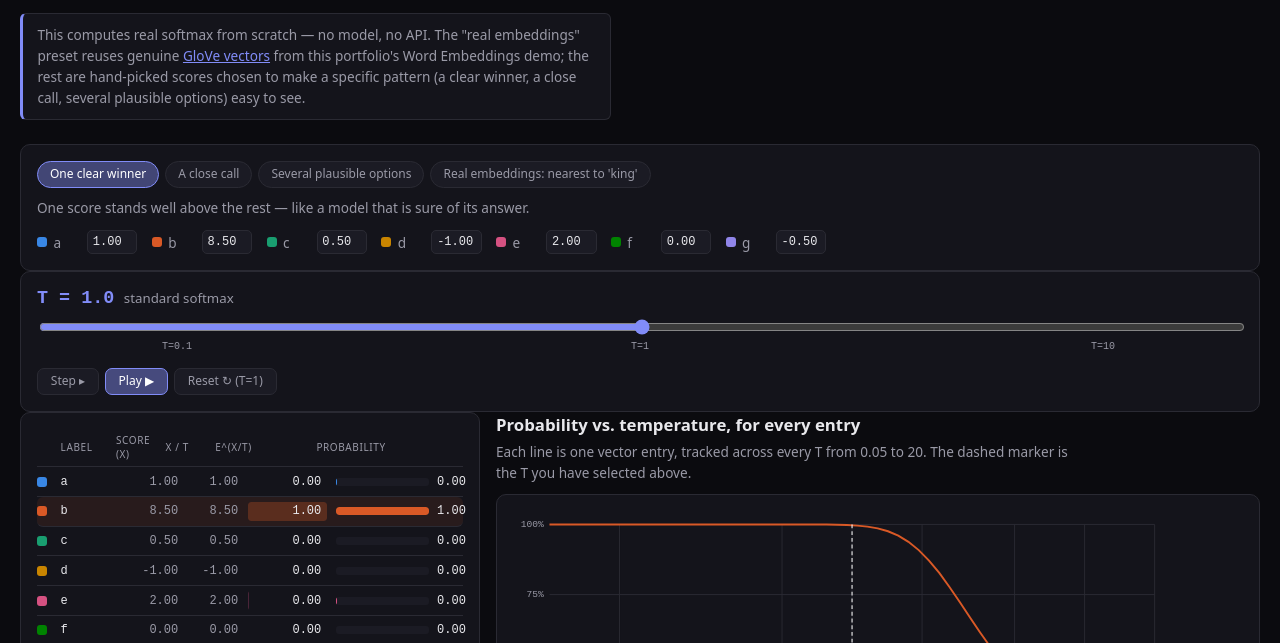
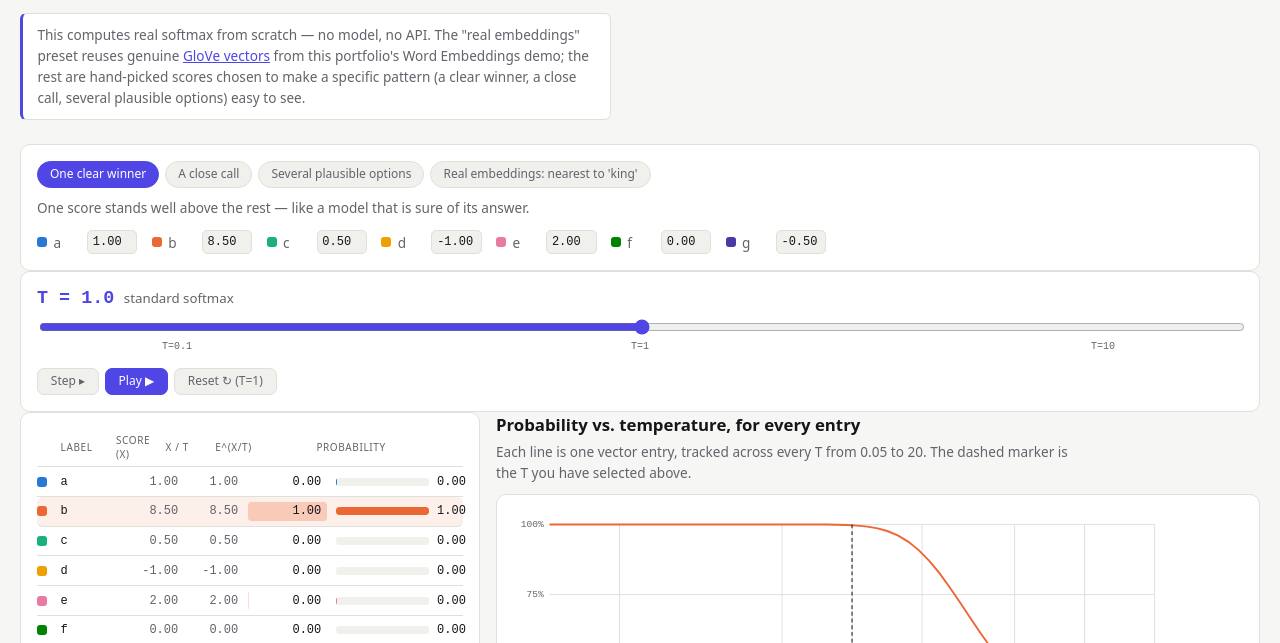
Before and after one commit to JoseMCortes/ai-visualized, a website built with Vite: page demos/softmax-temperature/index.html in a window 1280 px wide. Shown: the part 143-786 px from the top of the page. Built offline with nearby package versions, Linux system fonts and the light colour scheme.

Commit message:
Switch every demo and the landing page to a light theme
One consistent token set everywhere: off-white page, white cards,
near-black ink, indigo-600 accent (color-scheme: light). Every
hardcoded chart/marker color that was tuned for a near-black
background is remapped too — category-color arrays step from
Tailwind's 400s to 600s for contrast on white, the transformer
heatmap's sequential ramp and dimming overlay, softmax-temperature's
dataviz-validated categorical palette swaps to its light-mode hexes
(re-validated against the new white surface), and every 'emphasis
text is #fff' rule becomes var(--ink) instead of staying invisible
on a light background. Buttons/pills that read a selected state now
use a solid accent fill instead of a mix tuned for a dark panel.

Verified visually in Chrome across all 7 demos plus the landing
page: heatmap ramp, category scatter, pull/push arrows, tree
diagrams, chat bubbles, the softmax probability chart, all legible
with no invisible text. 163 tests pass (one assertion in
transformer-attention's geometry test updated for the new accent
rgb triplet); all 7 builds and the repo-wide lint stay clean.

```diff
--- a/demos/embeddings/src/style.css
+++ b/demos/embeddings/src/style.css
@@ -1,12 +1,12 @@
 :root {
-  --bg: #0b0b0f;
-  --panel: #14141b;
-  --panel-2: #1b1b24;
-  --line: #2a2a33;
-  --ink: #e8e8ec;
-  --ink-dim: #9a9aa7;
-  --accent: #818cf8;
-  color-scheme: dark;
+  --bg: #f6f6f4;
+  --panel: #ffffff;
+  --panel-2: #f0f0ec;
+  --line: #e0e0da;
+  --ink: #16161a;
+  --ink-dim: #63636b;
+  --accent: #4f46e5;
+  color-scheme: light;
 }
 
 * {
@@ -85,7 +85,7 @@ code {
 }
 
 .status.is-error {
-  color: #fca5a5;
+  color: #dc2626;
 }
 
 /* --- scatter plot --- */
@@ -111,7 +111,7 @@ code {
   font:
     10px ui-monospace,
     monospace;
-  fill: #71717f;
+  fill: var(--ink-dim);
   pointer-events: none;
 }
 
@@ -121,7 +121,7 @@ code {
 }
 
 .dot.is-active .dot-label {
-  fill: #fff;
+  fill: var(--ink);
   font-weight: 600;
 }
 
@@ -245,7 +245,7 @@ code {
 
 .seg button.is-on {
   color: #fff;
-  background: color-mix(in srgb, var(--accent) 30%, var(--panel-2));
+  background: var(--accent);
   border-color: var(--accent);
 }
 
--- a/demos/prompt-injection/src/style.css
+++ b/demos/prompt-injection/src/style.css
@@ -1,15 +1,15 @@
 :root {
-  --bg: #0b0b0f;
-  --panel: #14141b;
-  --panel-2: #1b1b24;
-  --line: #2a2a33;
-  --ink: #e8e8ec;
-  --ink-dim: #9a9aa7;
-  --accent: #818cf8;
-  --safe: #4ade80;
-  --leak: #f87171;
-  --untrusted: #fbbf24;
-  color-scheme: dark;
+  --bg: #f6f6f4;
+  --panel: #ffffff;
+  --panel-2: #f0f0ec;
+  --line: #e0e0da;
+  --ink: #16161a;
+  --ink-dim: #63636b;
+  --accent: #4f46e5;
+  --safe: #16a34a;
+  --leak: #dc2626;
+  --untrusted: #d97706;
+  color-scheme: light;
 }
 
 * {
@@ -102,18 +102,18 @@ code {
 
 .btn:hover {
   color: var(--ink);
-  border-color: #3a3a46;
+  border-color: #c7c7c0;
 }
 
 .btn.is-on {
   color: #fff;
-  background: color-mix(in srgb, var(--accent) 30%, var(--panel-2));
+  background: var(--accent);
   border-color: var(--accent);
 }
 
 .btn-primary {
   color: #fff;
-  background: color-mix(in srgb, var(--accent) 42%, var(--panel-2));
+  background: var(--accent);
   border-color: var(--accent);
   font-size: 13px;
   padding: 0.5rem 1.1rem;
--- a/demos/rag-ranking/src/style.css
+++ b/demos/rag-ranking/src/style.css
@@ -1,14 +1,14 @@
 :root {
-  --bg: #0b0b0f;
-  --panel: #14141b;
-  --panel-2: #1b1b24;
-  --line: #2a2a33;
-  --ink: #e8e8ec;
-  --ink-dim: #9a9aa7;
-  --accent: #818cf8;
-  --pos: #4ade80;
-  --neg: #f87171;
-  color-scheme: dark;
+  --bg: #f6f6f4;
+  --panel: #ffffff;
+  --panel-2: #f0f0ec;
+  --line: #e0e0da;
+  --ink: #16161a;
+  --ink-dim: #63636b;
+  --accent: #4f46e5;
+  --pos: #16a34a;
+  --neg: #dc2626;
+  color-scheme: light;
 }
 
 * {
@@ -101,7 +101,7 @@ a {
 
 .btn:hover:not(:disabled) {
   color: var(--ink);
-  border-color: #3a3a46;
+  border-color: #c7c7c0;
 }
 
 .btn:disabled {
@@ -111,7 +111,7 @@ a {
 
 .btn-primary {
   color: #fff;
-  background: color-mix(in srgb, var(--accent) 42%, var(--panel-2));
+  background: var(--accent);
   border-color: var(--accent);
 }
 
@@ -125,7 +125,7 @@ a {
 
 .method-tab.is-on {
   color: #fff;
-  background: color-mix(in srgb, var(--accent) 32%, var(--panel-2));
+  background: var(--accent);
   border-color: var(--accent);
 }
 
@@ -148,7 +148,7 @@ a {
 
 .query-btn.is-on {
   color: #fff;
-  background: color-mix(in srgb, var(--accent) 32%, var(--panel-2));
+  background: var(--accent);
   border-color: var(--accent);
 }
 
@@ -196,7 +196,7 @@ a {
 }
 
 .ranked-row:hover {
-  border-color: #3a3a46;
+  border-color: #c7c7c0;
 }
 
 .ranked-row.is-focus {
@@ -262,14 +262,14 @@ a {
   font-size: 10px;
   letter-spacing: 1px;
   text-align: right;
-  color: #3a3a46;
+  color: #c7c7c0;
 }
 
 .ranked-badge.rel-1 {
-  color: #93a35a;
+  color: #8a8f52;
 }
 .ranked-badge.rel-2 {
-  color: #7fbf6a;
+  color: #4f9e52;
 }
 .ranked-badge.rel-3 {
   color: var(--pos);
--- a/demos/skipgram/src/style.css
+++ b/demos/skipgram/src/style.css
@@ -1,14 +1,14 @@
 :root {
-  --bg: #0b0b0f;
-  --panel: #14141b;
-  --panel-2: #1b1b24;
-  --line: #2a2a33;
-  --ink: #e8e8ec;
-  --ink-dim: #9a9aa7;
-  --accent: #818cf8;
-  --pull: #4ade80;
-  --push: #f87171;
-  color-scheme: dark;
+  --bg: #f6f6f4;
+  --panel: #ffffff;
+  --panel-2: #f0f0ec;
+  --line: #e0e0da;
+  --ink: #16161a;
+  --ink-dim: #63636b;
+  --accent: #4f46e5;
+  --pull: #16a34a;
+  --push: #dc2626;
+  color-scheme: light;
 }
 
 * {
@@ -100,7 +100,7 @@ code {
 }
 
 .btn:hover:not(:disabled) {
-  border-color: #3a3a46;
+  border-color: #c7c7c0;
 }
 
 .btn:disabled {
@@ -110,7 +110,7 @@ code {
 
 .btn-primary {
   color: #fff;
-  background: color-mix(in srgb, var(--accent) 42%, var(--panel-2));
+  background: var(--accent);
   border-color: var(--accent);
 }
 
@@ -192,7 +192,7 @@ code {
 }
 
 .word.is-center text {
-  fill: #fff;
+  fill: var(--ink);
   font-weight: 600;
 }
 
@@ -205,7 +205,7 @@ code {
 }
 
 .word.is-center circle {
-  stroke: #fff;
+  stroke: var(--ink);
   stroke-width: 2;
 }
 
@@ -232,7 +232,7 @@ code {
 }
 
 .arrow-center {
-  stroke: #e8e8ec;
+  stroke: var(--ink);
   stroke-dasharray: 3 2;
 }
 
@@ -331,7 +331,7 @@ code {
 }
 
 .ins-word.is-center {
-  color: #fff;
+  color: var(--ink);
   font-weight: 600;
 }
 
@@ -373,9 +373,9 @@ code {
 }
 
 .tok.is-center {
-  color: #fff;
+  color: var(--ink);
   font-weight: 600;
-  box-shadow: inset 0 -2px 0 #fff;
+  box-shadow: inset 0 -2px 0 var(--ink);
 }
 
 .tok.is-context {
--- a/demos/skipgram/src/views/map.ts
+++ b/demos/skipgram/src/views/map.ts
@@ -50,7 +50,7 @@ export function createMap(host: HTMLElement): WordMap {
        <path d="M0,0 L7,3.5 L0,7 Z" fill="${fill}"/>
      </marker>`;
   defs.innerHTML =
-    head('ah-pull', '#4ade80') + head('ah-push', '#f87171') + head('ah-center', '#e8e8ec');
+    head('ah-pull', '#16a34a') + head('ah-push', '#dc2626') + head('ah-center', '#16161a');
   svg.appendChild(defs);
   host.replaceChildren(svg);
 
--- a/demos/softmax-temperature/src/style.css
+++ b/demos/softmax-temperature/src/style.css
@@ -1,12 +1,12 @@
 :root {
-  --bg: #0b0b0f;
-  --panel: #14141b;
-  --panel-2: #1b1b24;
-  --line: #2a2a33;
-  --ink: #e8e8ec;
-  --ink-dim: #9a9aa7;
-  --accent: #818cf8;
-  color-scheme: dark;
+  --bg: #f6f6f4;
+  --panel: #ffffff;
+  --panel-2: #f0f0ec;
+  --line: #e0e0da;
+  --ink: #16161a;
+  --ink-dim: #63636b;
+  --accent: #4f46e5;
+  color-scheme: light;
 }
 
 * {
@@ -86,7 +86,7 @@ code {
 
 .btn:hover:not(:disabled) {
   color: var(--ink);
-  border-color: #3a3a46;
+  border-color: #c7c7c0;
 }
 
 .btn:disabled {
@@ -96,7 +96,7 @@ code {
 
 .btn-primary {
   color: #fff;
-  background: color-mix(in srgb, var(--accent) 42%, var(--panel-2));
+  background: var(--accent);
   border-color: var(--accent);
 }
 
@@ -133,12 +133,12 @@ section {
 
 .ve-pill:hover {
   color: var(--ink);
-  border-color: #3a3a46;
+  border-color: #c7c7c0;
 }
 
 .ve-pill.is-active {
   color: #fff;
-  background: color-mix(in srgb, var(--accent) 38%, var(--panel-2));
+  background: var(--accent);
   border-color: var(--accent);
 }
 
@@ -414,7 +414,7 @@ section {
   top: 0;
   bottom: 0;
   border-radius: 5px;
-  background: linear-gradient(90deg, var(--accent), #4ade80);
+  background: linear-gradient(90deg, var(--accent), #16a34a);
 }
 
 .em-marker {
@@ -422,7 +422,7 @@ section {
   top: -3px;
   width: 2px;
   height: 16px;
-  background: #fff;
+  background: var(--ink);
   transform: translateX(-1px);
 }
 
@@ -467,7 +467,7 @@ section {
 }
 
 .cc-baseline {
-  stroke: #3a3a46;
+  stroke: #c7c7c0;
 }
 
 .cc-axis-label {
@@ -504,7 +504,7 @@ section {
 }
 
 .cc-marker {
-  stroke: #fff;
+  stroke: var(--ink);
   stroke-width: 1.5;
   stroke-dasharray: 4 3;
   opacity: 0.7;
--- a/demos/transformer-attention/src/style.css
+++ b/demos/transformer-attention/src/style.css
@@ -1,12 +1,12 @@
 :root {
-  --bg: #0b0b0f;
-  --panel: #14141b;
-  --panel-2: #1b1b24;
-  --line: #2a2a33;
-  --ink: #e8e8ec;
-  --ink-dim: #9a9aa7;
-  --accent: #818cf8;
-  color-scheme: dark;
+  --bg: #f6f6f4;
+  --panel: #ffffff;
+  --panel-2: #f0f0ec;
+  --line: #e0e0da;
+  --ink: #16161a;
+  --ink-dim: #63636b;
+  --accent: #4f46e5;
+  color-scheme: light;
 }
 
 * {
@@ -134,12 +134,12 @@ a {
 
 .seg button:hover {
   color: var(--ink);
-  border-color: #3a3a46;
+  border-color: #c7c7c0;
 }
 
 .seg button.is-on {
   color: #fff;
-  background: color-mix(in srgb, var(--accent) 30%, var(--panel-2));
+  background: var(--accent);
   border-color: var(--accent);
 }
 
@@ -178,7 +178,7 @@ a {
 }
 
 .arc-char.is-active {
-  fill: #fff;
+  fill: var(--ink);
   font-weight: 600;
 }
 
@@ -272,7 +272,7 @@ a {
 }
 
 .btn:hover:not(:disabled) {
-  border-color: #3a3a46;
+  border-color: #c7c7c0;
 }
 
 .btn:disabled {
@@ -282,7 +282,7 @@ a {
 
 .btn-primary {
   color: #fff;
-  background: color-mix(in srgb, var(--accent) 42%, var(--panel-2));
+  background: var(--accent);
   border-color: var(--accent);
 }
 
@@ -438,11 +438,11 @@ a {
 }
 
 .compute-score[data-sign='neg'] {
-  color: #f0a3a3;
+  color: #dc2626;
 }
 
 .compute-score[data-sign='pos'] {
-  color: #9fd0a8;
+  color: #16a34a;
 }
 
 .compute-arrow {
@@ -474,7 +474,7 @@ a {
 }
 
 .status.is-error {
-  color: #fca5a5;
+  color: #dc2626;
 }
 
 /* --- how to read --- */
--- a/demos/transformer-attention/src/views/geometry.ts
+++ b/demos/transformer-attention/src/views/geometry.ts
@@ -15,7 +15,7 @@ export function emphasize(weight: number, gamma = 0.65): number {
 
 /** Accent colour at a given opacity — the one hue both views use. */
 export function accent(alpha: number): string {
-  return `rgba(129, 140, 248, ${alpha.toFixed(3)})`;
+  return `rgba(79, 70, 229, ${alpha.toFixed(3)})`;
 }
 
 export function clamp(x: number, lo: number, hi: number): number {
--- a/demos/transformer-attention/src/views/heatmap.ts
+++ b/demos/transformer-attention/src/views/heatmap.ts
@@ -63,7 +63,7 @@ export function createHeatmap(host: HTMLElement, onFocus: (index: number | null)
 
     // focused query row: outline + faint dimming of the rest
     if (active >= 0 && active < count) {
-      ctx.fillStyle = 'rgba(11, 11, 15, 0.55)';
+      ctx.fillStyle = 'rgba(240, 240, 236, 0.72)';
       ctx.fillRect(PAD, PAD, cell * count, cell * active);
       ctx.fillRect(PAD, PAD + cell * (active + 1), cell * count, cell * (count - active - 1));
       ctx.strokeStyle = accent(0.9);
@@ -72,7 +72,7 @@ export function createHeatmap(host: HTMLElement, onFocus: (index: number | null)
     }
 
     if (showLabels) {
-      ctx.fillStyle = '#8b8b99';
+      ctx.fillStyle = '#63636b';
       // key characters along the top, rotated so they never collide
       ctx.textAlign = 'left';
       for (let j = 0; j < count; j++) {
@@ -85,7 +85,7 @@ export function createHeatmap(host: HTMLElement, onFocus: (index: number | null)
       // query characters down the left
       ctx.textAlign = 'right';
       for (let i = 0; i < count; i++) {
-        ctx.fillStyle = i === active ? '#e8e8ec' : '#8b8b99';
+        ctx.fillStyle = i === active ? '#16161a' : '#63636b';
         ctx.fillText(glyph(chars[i]!), PAD - 6, PAD + i * cell + cell / 2);
       }
     }
--- a/demos/word2vec/src/app.ts
+++ b/demos/word2vec/src/app.ts
@@ -20,7 +20,7 @@ const SOURCES = [
   { id: 'sherlock', label: 'Sherlock Holmes' },
 ];
 
-const CLUSTER_COLORS = ['#818cf8', '#fbbf24', '#4ade80', '#f472b6', '#22d3ee', '#f87171'];
+const CLUSTER_COLORS = ['#4f46e5', '#d97706', '#16a34a', '#db2777', '#0891b2', '#dc2626'];
 const K = 4;
 
 const DEFAULTS = {
--- a/demos/word2vec/src/style.css
+++ b/demos/word2vec/src/style.css
@@ -1,14 +1,14 @@
 :root {
-  --bg: #0b0b0f;
-  --panel: #14141b;
-  --panel-2: #1b1b24;
-  --line: #2a2a33;
-  --ink: #e8e8ec;
-  --ink-dim: #9a9aa7;
-  --accent: #818cf8;
-  --pull: #4ade80;
-  --push: #f87171;
-  color-scheme: dark;
+  --bg: #f6f6f4;
+  --panel: #ffffff;
+  --panel-2: #f0f0ec;
+  --line: #e0e0da;
+  --ink: #16161a;
+  --ink-dim: #63636b;
+  --accent: #4f46e5;
+  --pull: #16a34a;
+  --push: #dc2626;
+  color-scheme: light;
 }
 
 * {
@@ -100,7 +100,7 @@ a {
 }
 
 .btn:hover:not(:disabled) {
-  border-color: #3a3a46;
+  border-color: #c7c7c0;
 }
 
 .btn:disabled {
@@ -110,7 +110,7 @@ a {
 
 .btn-primary {
   color: #fff;
-  background: color-mix(in srgb, var(--accent) 42%, var(--panel-2));
+  background: var(--accent);
   border-color: var(--accent);
 }
 
@@ -132,7 +132,7 @@ a {
 
 .seg button.is-on {
   color: #fff;
-  background: color-mix(in srgb, var(--accent) 30%, var(--panel-2));
+  background: var(--accent);
   border-color: var(--accent);
 }
 
@@ -224,12 +224,12 @@ a {
   font:
     10px ui-monospace,
     monospace;
-  fill: #71717f;
+  fill: var(--ink-dim);
   pointer-events: none;
 }
 
 .word.is-focus text {
-  fill: #fff;
+  fill: var(--ink);
   font-weight: 600;
 }
 
@@ -238,7 +238,7 @@ a {
 }
 
 .word.is-focus circle {
-  stroke: #fff;
+  stroke: var(--ink);
   stroke-width: 2;
 }
 
@@ -315,7 +315,7 @@ a {
 }
 
 .readout .dim {
-  color: #6b6b78;
+  color: var(--ink-dim);
 }
 
 /* --- word list --- */
@@ -352,12 +352,12 @@ a {
 }
 
 .wl-row.is-on {
-  background: color-mix(in srgb, var(--accent) 24%, var(--panel-2));
+  background: var(--accent);
   color: #fff;
 }
 
 .wl-count {
-  color: #6b6b78;
+  color: var(--ink-dim);
 }
 
 /* --- how to read --- */
```
Also changed, not shown: demos/embeddings/src/app.ts (+10 -10 lines), demos/skipgram/src/app.ts (+4 -4 lines), demos/softmax-temperature/src/lib/palette.ts (+13 -12 lines), demos/transformer-attention/src/views/views.test.ts (+1 -1 lines), landing/index.html (+7 -7 lines).
